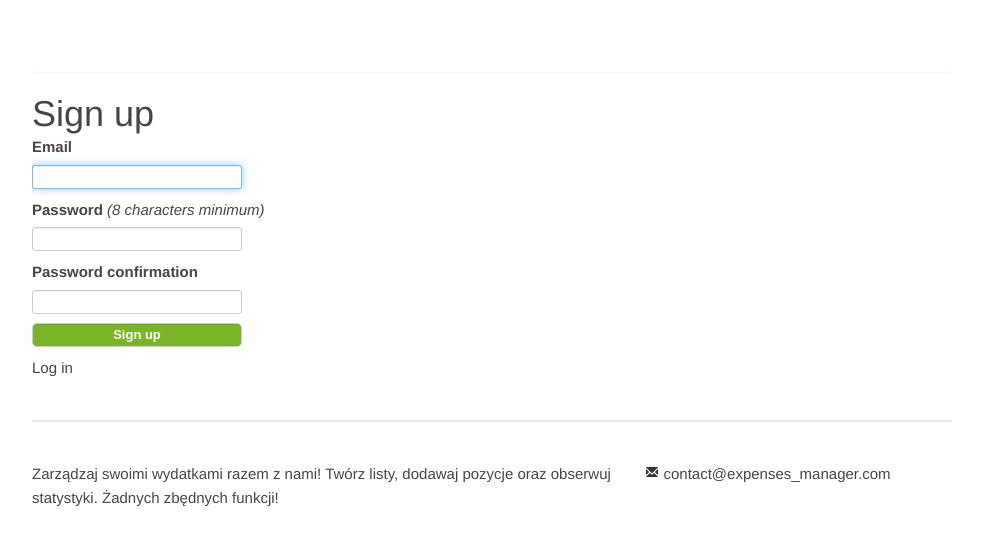
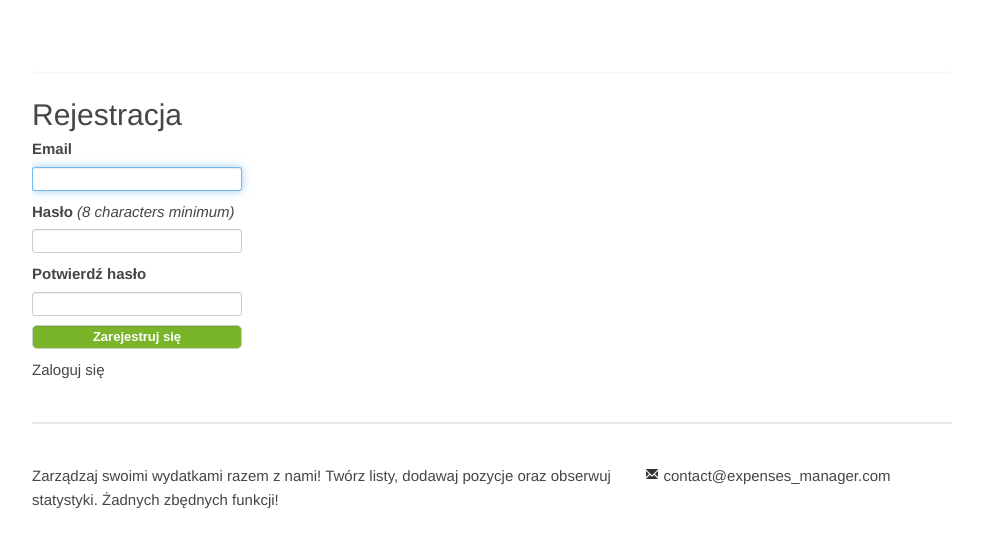
Before and after one commit to bartlomiej-krol/spending_manager, a Rails app: page /auth/register/cmon_let_me_in in a window 1280 px wide. Shown: the part 143-691 px from the top of the page, without its empty margins (148-1131 px from the left). Run offline with Rails 7, Linux system fonts and the light colour scheme; style sheets or scripts are compiled from the project's sources; some libraries are stand-ins or nearby versions.

Commit message:
Views changed

```diff
--- a/app/views/users/registrations/new.html.erb
+++ b/app/views/users/registrations/new.html.erb
@@ -1,4 +1,4 @@
-<h2>Sign up</h2>
+<h1>Rejestracja</h1>
 
 <%= form_for(resource, as: resource_name, url: registration_path(resource_name)) do |f| %>
   <%= devise_error_messages! %>
@@ -9,7 +9,7 @@
   </div>
 
   <div class="field">
-    <%= f.label :password %>
+    <%= f.label :Hasło %>
     <% if @minimum_password_length %>
     <em>(<%= @minimum_password_length %> characters minimum)</em>
     <% end %><br />
@@ -17,12 +17,12 @@
   </div>
 
   <div class="field">
-    <%= f.label :password_confirmation %><br />
+    <%= f.label :Potwierdź_hasło %><br />
     <%= f.password_field :password_confirmation, autocomplete: "off" %>
   </div>
 
   <div class="actions">
-    <%= f.submit "Sign up" %>
+    <%= f.submit "Zarejestruj się" %>
   </div>
 <% end %>
 
--- a/app/views/users/sessions/new.html.erb
+++ b/app/views/users/sessions/new.html.erb
@@ -7,11 +7,11 @@
   </div>
 
   <div class="field">
-    <%= f.label :password %><br />
+    <%= f.label :Hasło %><br />
     <%= f.password_field :password, autocomplete: "off" %>
   </div>
 
-  <% if devise_mapping.rememberable? -%>
+  <% if devise_mapping.rememberable? && false -%>
     <div class="field">
       <%= f.check_box :remember_me %>
       <%= f.label :remember_me %>
@@ -19,7 +19,7 @@
   <% end -%>
 
   <div class="actions">
-    <%= f.submit "Zaloguj" %>
+    <%= f.submit "Zaloguj się" %>
   </div>
 <% end %>
 
--- a/app/views/users/shared/_links.html.erb
+++ b/app/views/users/shared/_links.html.erb
@@ -1,12 +1,12 @@
 <%- if controller_name != 'sessions' %>
-  <%= link_to "Log in", new_session_path(resource_name) %><br />
+  <%= link_to "Zaloguj się", new_session_path(resource_name) %><br />
 <% end -%>
 
 <%- if devise_mapping.registerable? && controller_name != 'registrations' %>
-  <%= link_to "Sign up", new_registration_path(resource_name) %><br />
+  <%= link_to "Zarejestruj się", new_registration_path(resource_name) %><br />
 <% end -%>
 
-<%- if devise_mapping.recoverable? && controller_name != 'passwords' && controller_name != 'registrations' %>
+<%- if devise_mapping.recoverable? && controller_name != 'passwords' && controller_name != 'registrations' && false %>
   <%= link_to "Forgot your password?", new_password_path(resource_name) %><br />
 <% end -%>
 
```
Also changed, not shown: app/views/spendings/index.html.erb (deleted, +0 -20 lines), app/views/spendings/new.html.erb (deleted, +0 -19 lines), app/views/spendings/show.html.erb (deleted, +0 -11 lines), app/views/users/registrations/edit.html.erb (+7 -5 lines).
